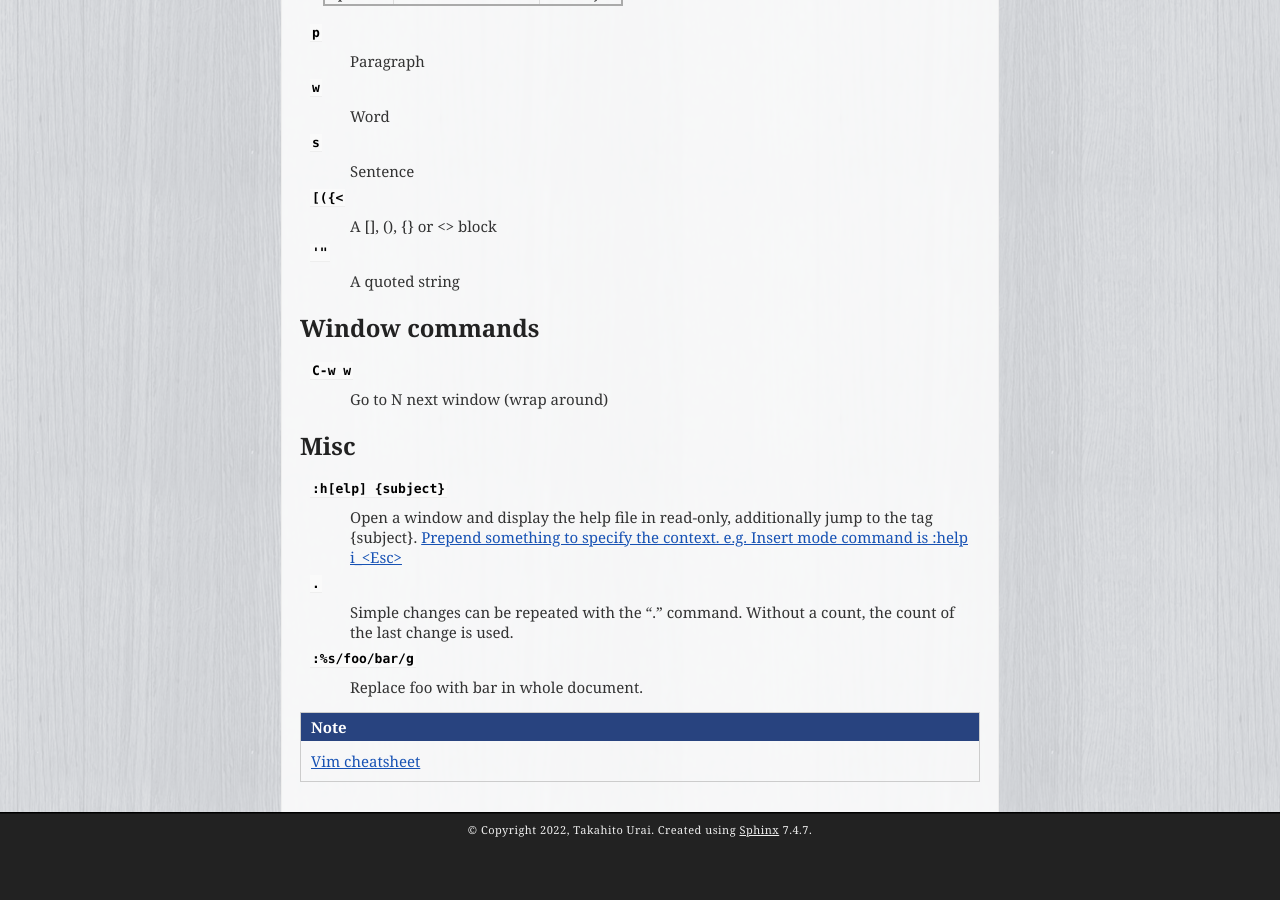
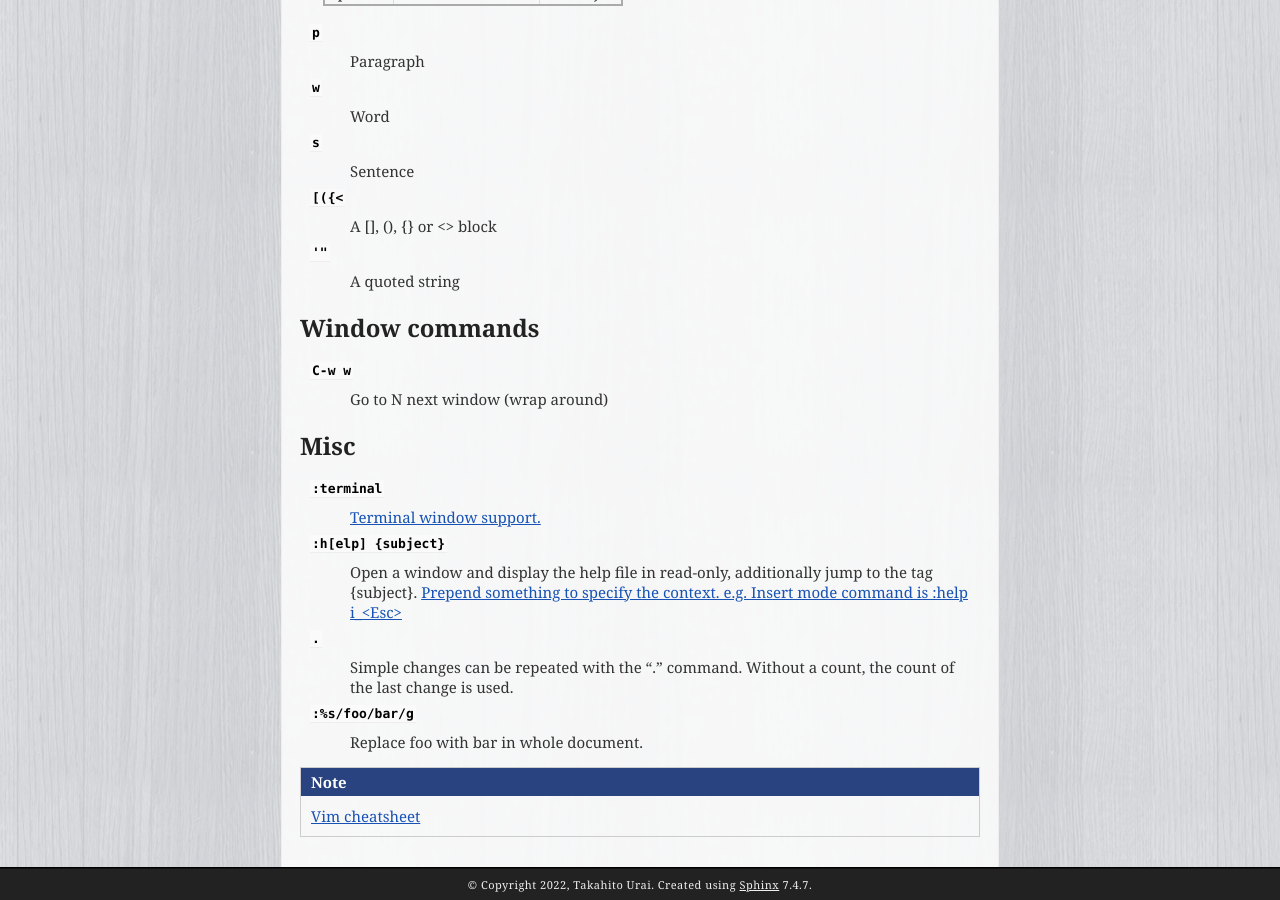
Before and after one commit to uraitakahito/shortcuts, a Sphinx documentation site: the page built from source/index.rst, in a window 1280 px wide and 900 px high, scrolled down 6826 px. Built offline with Sphinx 7.4.7, drawn with Linux system fonts in a browser that asks for light colours; before the commit the page ends 7671 px from its top, so only the background shows below that.

Commit message:
Add vim shortcuts

```diff
--- a/source/index.rst
+++ b/source/index.rst
@@ -386,6 +386,9 @@ Window commands
 Misc
 --------------------
 
+``:terminal``
+   `Terminal window support. <https://vimhelp.org/terminal.txt.html>`_
+
 ``:h[elp] {subject}``
    Open a window and display the help file in read-only, additionally jump to the tag {subject}. `Prepend something to specify the context. e.g. Insert mode command is :help i_<Esc> <https://vimhelp.org/>`_
 
```
